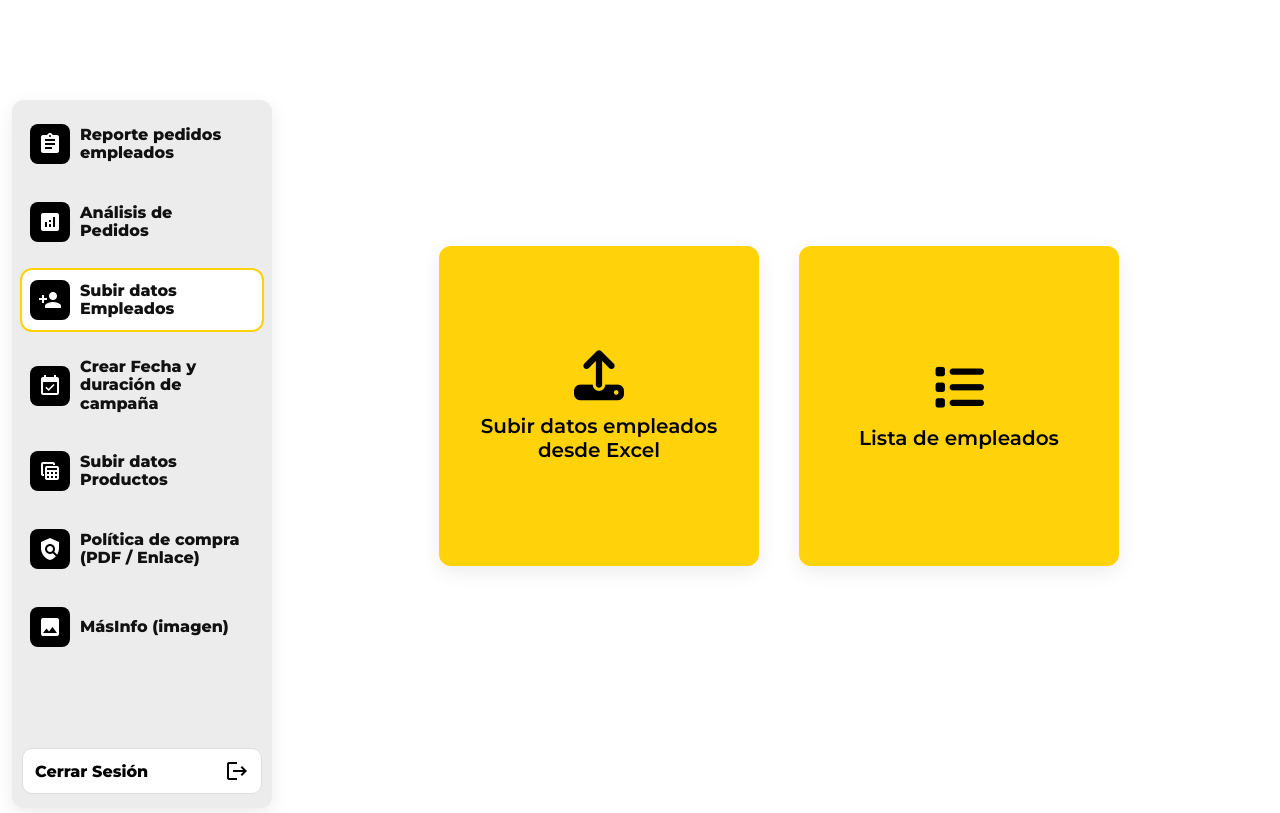
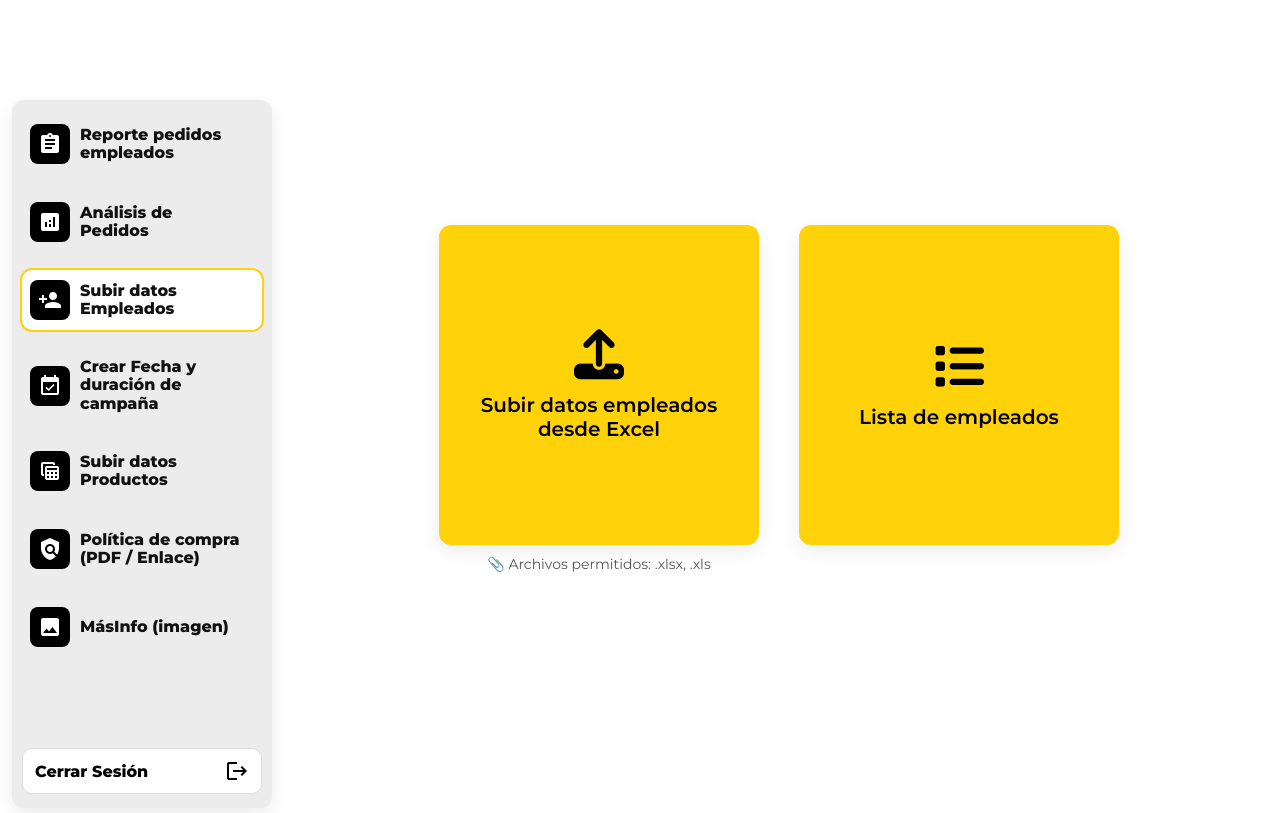
Before and after one commit to Marianavc02/Proyecto2, a Django app: page /empleados/importar/ in a window 1280 px wide. Shown: the part 69-882 px from the top of the page. Run offline with Django 5.2, Linux system fonts and the light colour scheme; data that the repository does not hold is empty; some libraries are stand-ins or nearby versions.

Commit message:
Información tipos de archivos permitidos

```diff
--- a/empleados/templates/empleados/importar.html
+++ b/empleados/templates/empleados/importar.html
@@ -38,6 +38,7 @@
     text-align: center;
     transition: transform .2s ease, box-shadow .2s ease;
     box-shadow: 0 6px 20px rgba(0, 0, 0, .08);
+    position: relative;
   }
 
   .upload-btn:hover {
@@ -52,6 +53,15 @@
 
   input[type="file"] {
     display: none;
+  }
+
+  /* Comentario tipos de archivo */
+  .file-info {
+    font-size: 14px;
+    color: #555;
+    text-align: center;
+    margin-top: 10px;
+    font-weight: 500;
   }
 
   /* Spinner de carga */
@@ -117,7 +127,8 @@
           <i class="fas fa-upload"></i>
           Subir datos empleados<br>desde Excel
         </label>
-        <input type="file" name="file" id="file">
+        <input type="file" name="file" id="file" accept=".xlsx,.xls">
+        <p class="file-info">📎 Archivos permitidos: .xlsx, .xls</p>
       </form>
 
       <!-- Botón para ir a la lista -->
```
Also changed, not shown: productos/templates/productos/cargar_excel.html (+12 -0 lines).
